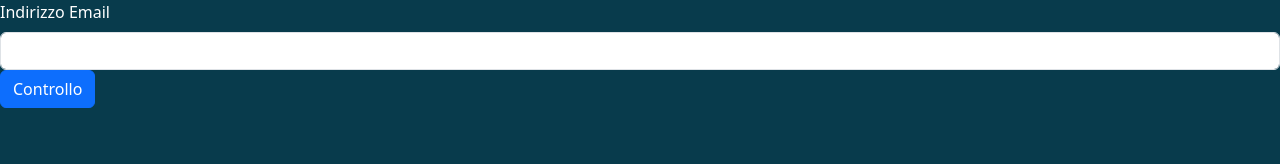
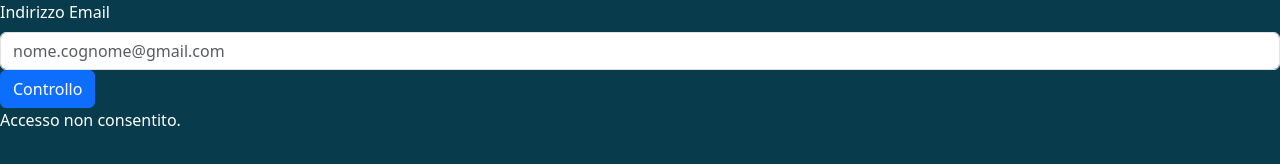
Before and after one commit to sashapoliti/js-mail-dadi, a plain HTML site: page index.html in a window 1280 px wide. Both pictures are taken after a click on the button "Controllo". Drawn offline with nearby package versions, Linux system fonts and the light colour scheme.

Commit message:
email script works

```diff
--- a/index.html
+++ b/index.html
@@ -21,9 +21,12 @@
       <!-- first section mail -->
       <section>
           <label for="userEmail" class="form-label">Indirizzo Email</label>
-          <input type="email" class="form-control" id="userEmail" aria-describedby="emailHelp">
+          <input type="email" class="form-control" id="userEmail" aria-describedby="emailHelp" placeholder="nome.cognome@gmail.com">
+          <button class="btn btn-primary">Controllo</button>
 
-          <button class="btn btn-primary">Controllo</button>
+          <div class="result">
+
+          </div>
       </section>
 
       <!-- second section dice -->
--- a/js/script.js
+++ b/js/script.js
@@ -10,6 +10,20 @@ let emails = [
     'sasha.politi@gmail.com'
 ]
 let elUserEmail = document.getElementById('userEmail');
+let elButton = document.querySelector('.btn.btn-primary');
+
+elButton.addEventListener('click', function() {
+    let email = elUserEmail.value;
+    const result = document.querySelector('.result');
+
+    for (let i = 0; i < emails.length; i++) {
+        if (email.toLowerCase() === emails[i].toLowerCase()) {
+            result.innerHTML = 'Accesso consentito.';
+        } else {
+            result.innerHTML = 'Accesso non consentito.';
+        }
+    }
+});
 
 
 // Gioco dei dadi
```
